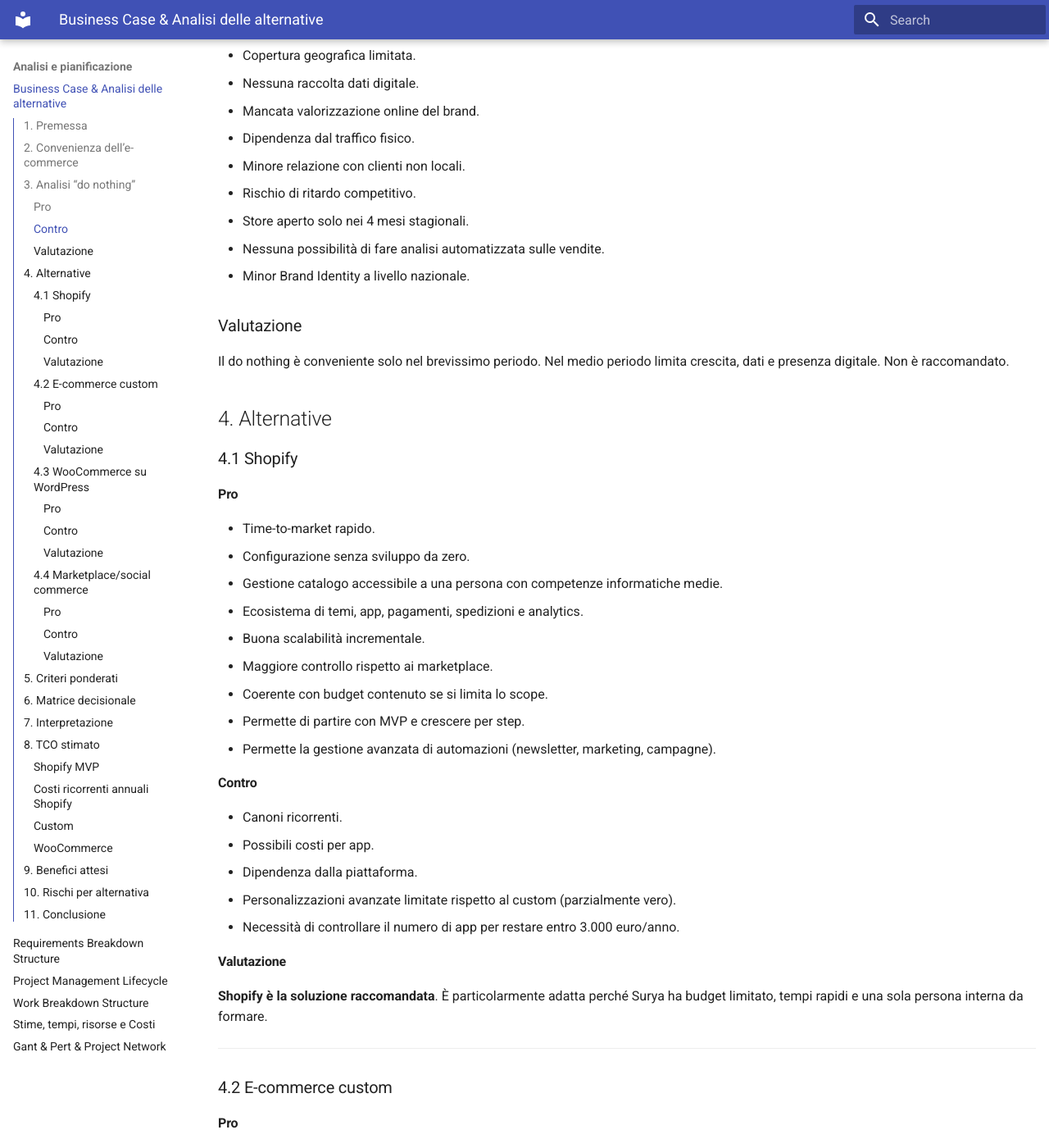
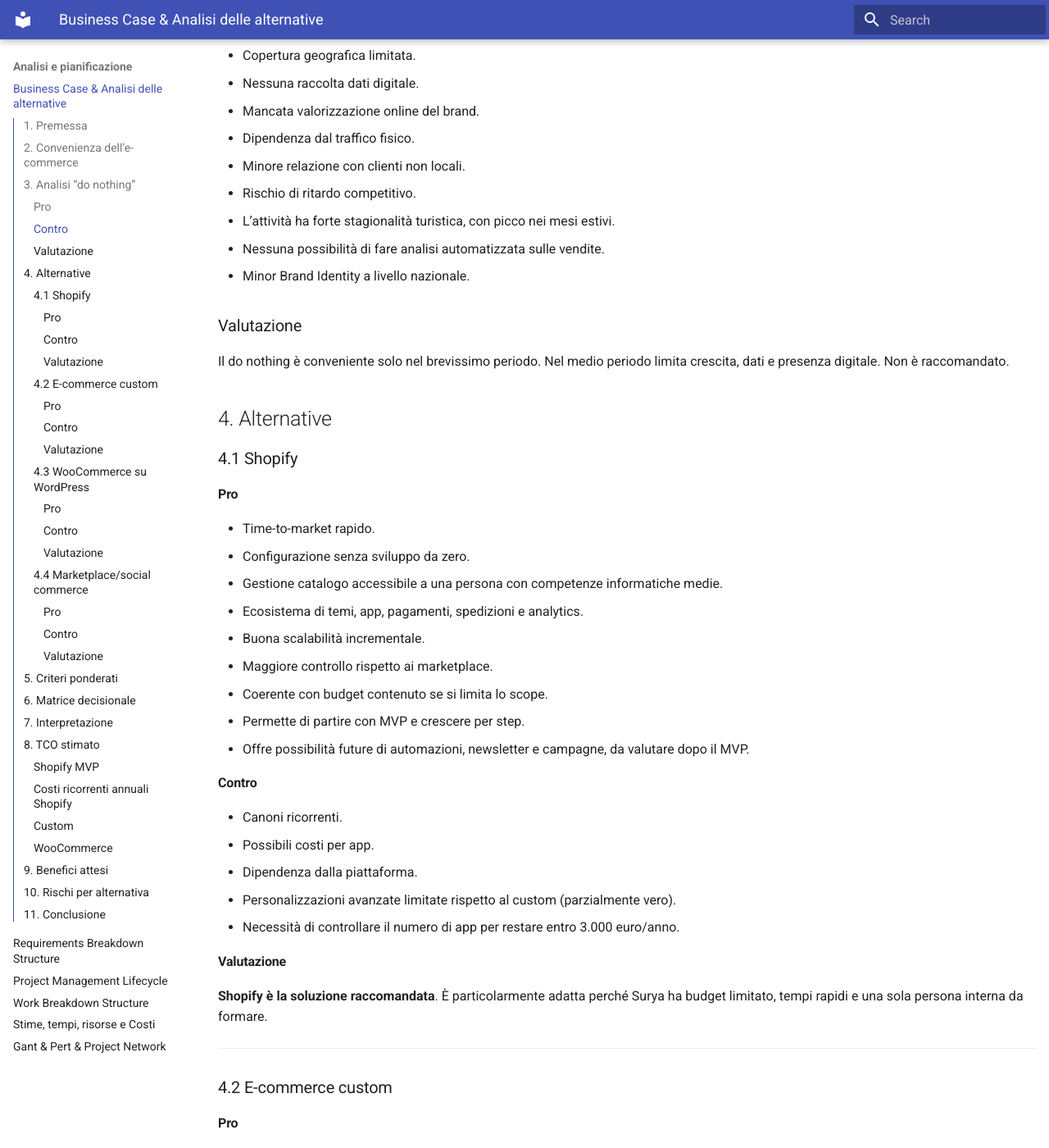
Before and after one commit to AlexTesta00/PM-Surya, an MkDocs documentation site: the page built from docs/bc_and_aa.md, in a window 1280 px wide and 1400 px high, scrolled down 1209 px. Shown: the whole window at 82% size. Built offline with MkDocs 1.6.1 and Material for MkDocs 9.7.7, drawn with Linux system fonts in a browser that asks for light colours.

Commit message:
fix: incoerence

```diff
--- a/docs/bc_and_aa.md
+++ b/docs/bc_and_aa.md
@@ -41,7 +41,7 @@
 - Dipendenza dal traffico fisico.
 - Minore relazione con clienti non locali.
 - Rischio di ritardo competitivo.
-- Store aperto solo nei 4 mesi stagionali.
+- L’attività ha forte stagionalità turistica, con picco nei mesi estivi.
 - Nessuna possibilità di fare analisi automatizzata sulle vendite.
 - Minor Brand Identity a livello nazionale.
 
@@ -63,7 +63,7 @@
 - Maggiore controllo rispetto ai marketplace.
 - Coerente con budget contenuto se si limita lo scope.
 - Permette di partire con MVP e crescere per step.
-- Permette la gestione avanzata di automazioni (newsletter, marketing, campagne).
+- Offre possibilità future di automazioni, newsletter e campagne, da valutare dopo il MVP.
 
 #### Contro
 
```
Also changed, not shown: docs/pos.md (+1 -1 lines).
